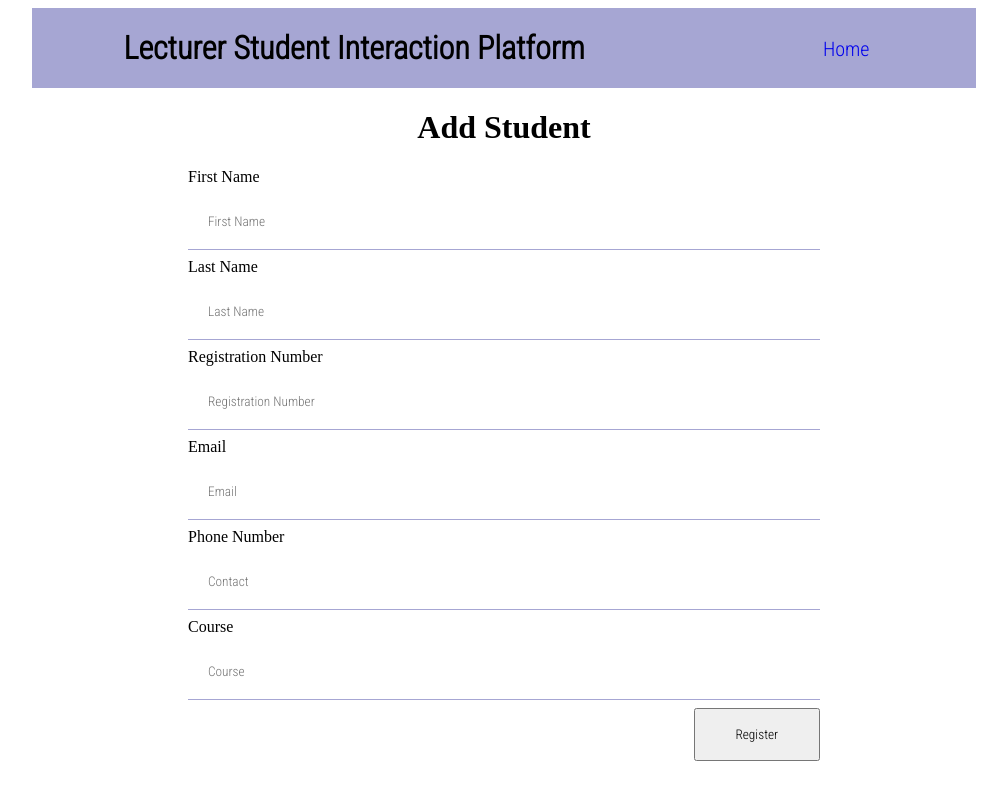
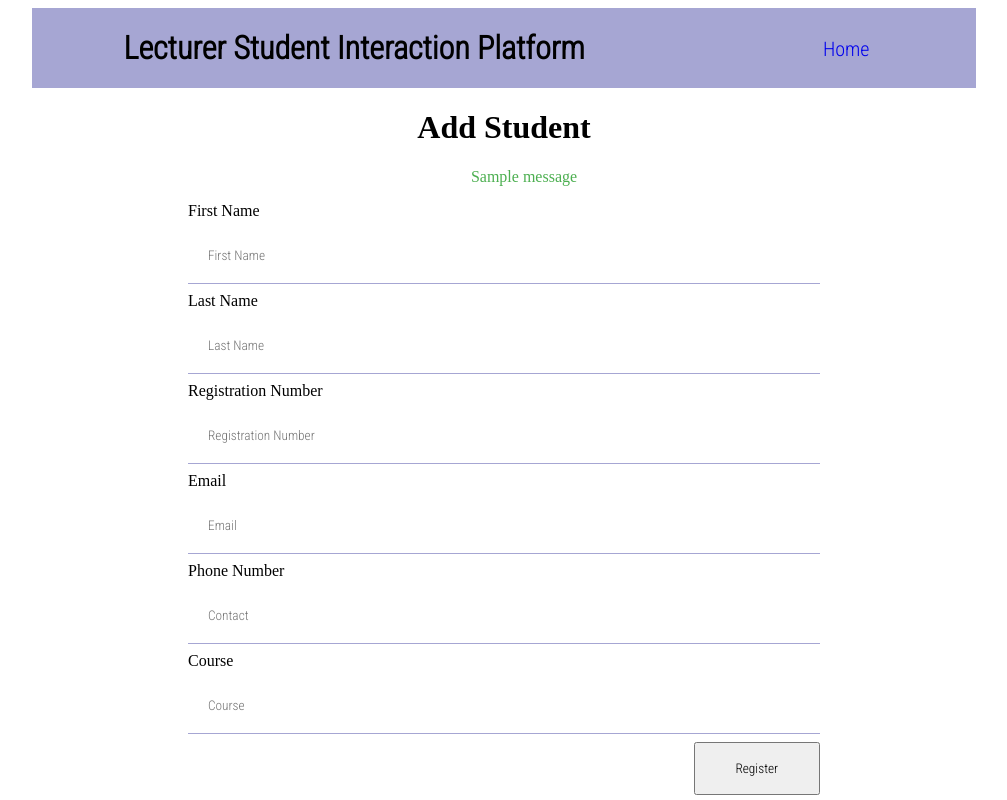
Before and after one commit to kyagie/StudentLecturerCom, a Django app: page /students/ in a window 1280 px wide. Shown: the whole page, without its empty margins (136-1143 px from the left). Run offline with Django 3.2, Linux system fonts and the light colour scheme; tables that the repository leaves empty hold one stand-in row (values such as "Sample post"); one stand-in notice (Sample message) is shown.

Commit message:
Messages

```diff
--- a/stdlec/static/stdlec/css/style.css
+++ b/stdlec/static/stdlec/css/style.css
@@ -134,5 +134,6 @@ table {
 }
 .messages{
   list-style-type: none;
-  border: 1px solid red;
+  text-align: center;
+  color: #4CAF50;
 }
--- a/stdlec/templates/students.html
+++ b/stdlec/templates/students.html
@@ -28,6 +28,13 @@
     <div class="fmain">
         <h1 class="signin">Add Student</h1>
         <div class="formd">
+            {% if messages %}
+            <ul class="messages">
+                {% for message in messages %}
+                <li{% if message.tags %} class="{{ message.tags }}" {% endif %}>{{ message }}</li>
+                    {% endfor %}
+            </ul>
+            {% endif %}
             <form method="POST">
                 {% csrf_token %}
                 <div class="inputdiv">
```
